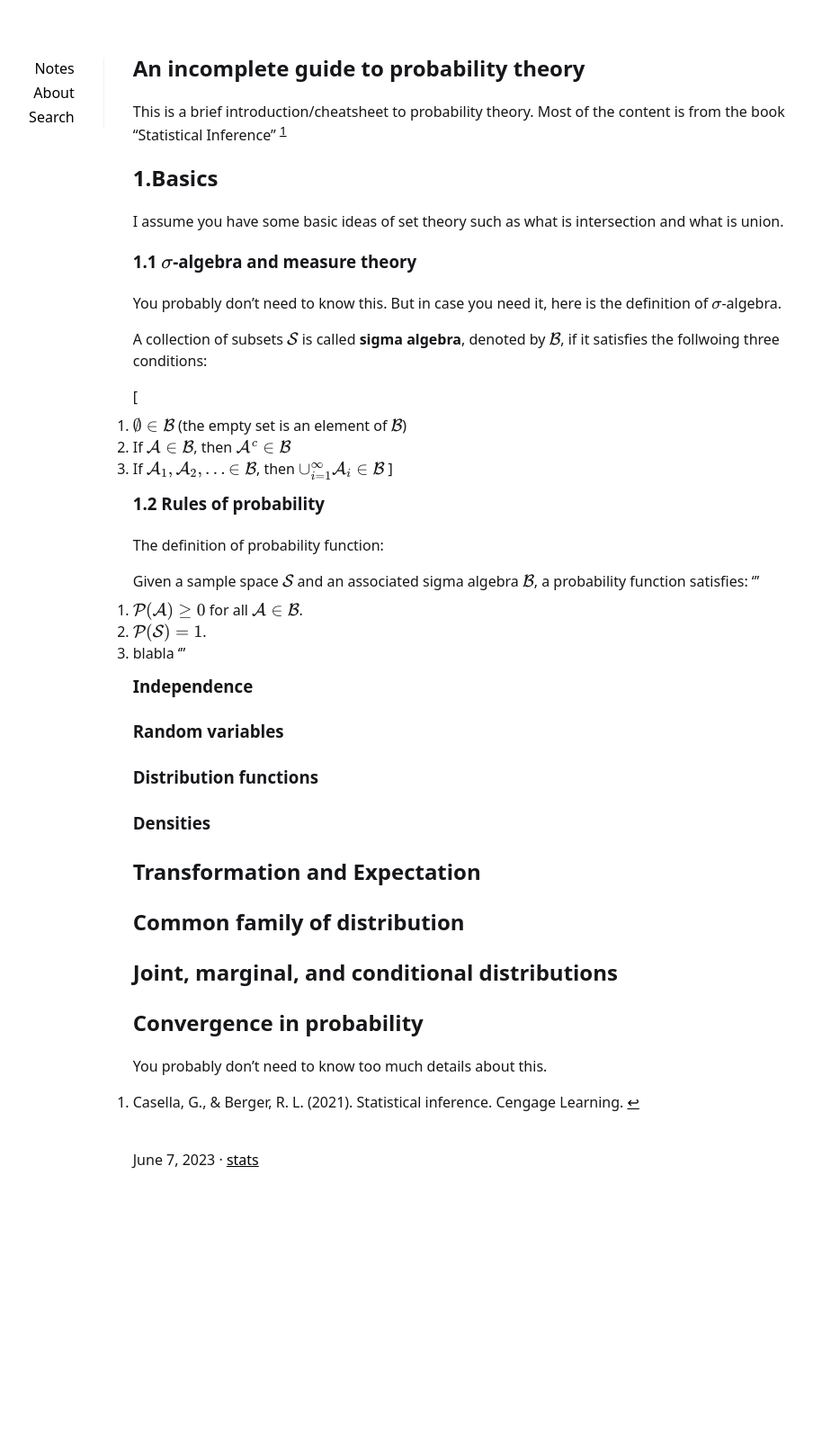
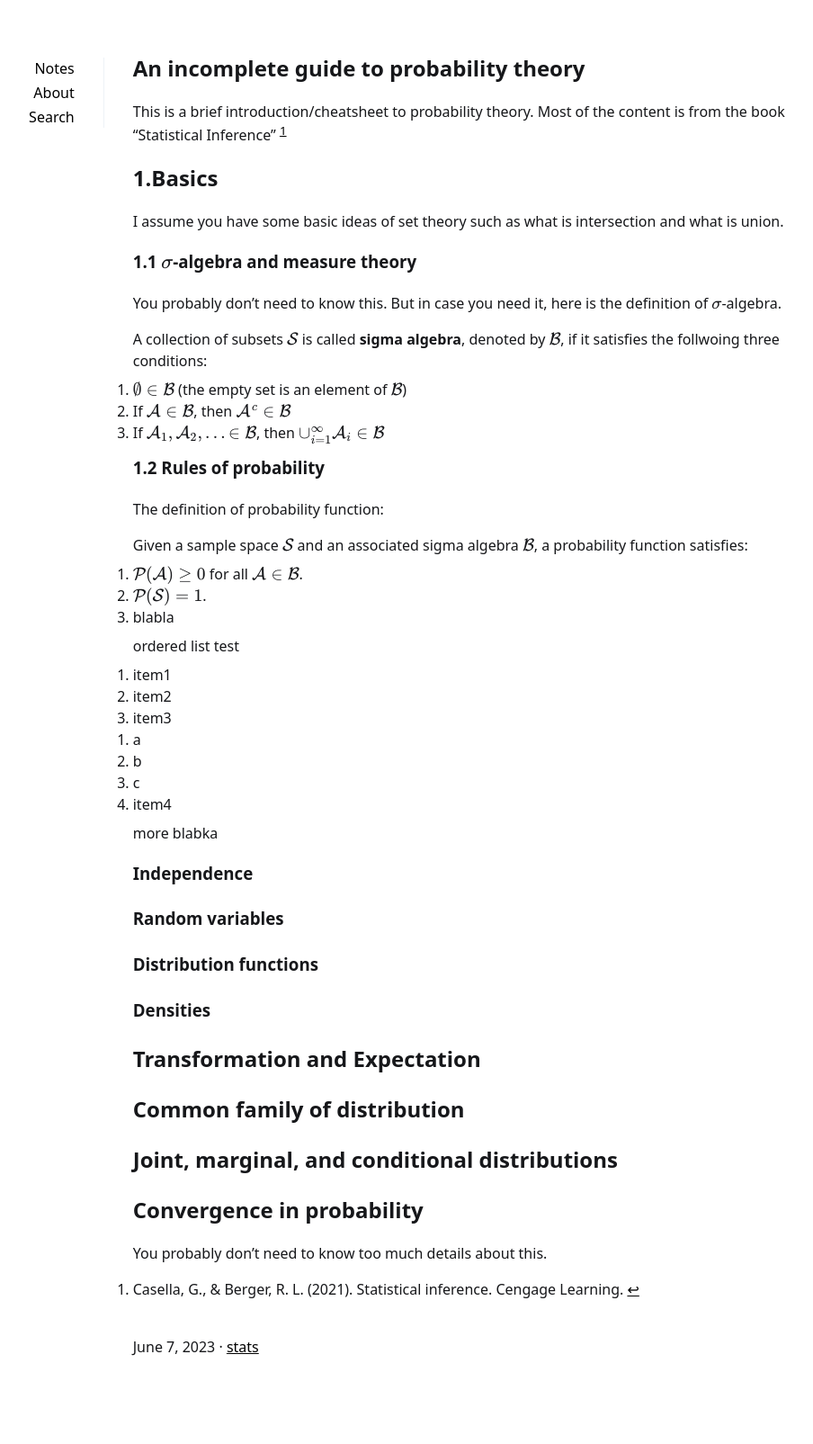
Before and after one commit to acneyouth1996/notes, a Jekyll site: the page built from _posts/2023-06-07-prob-theory.md, in a window 1280 px wide. Shown: the whole page at 90% size, without its empty margins (205-1109 px from the left). Built offline with Jekyll 4.4.1, drawn with Linux system fonts in a browser that asks for light colours; before the commit the page ends 1397 px from its top, so only the background shows below that.

Commit message:
new post

```diff
--- a/_posts/2023-06-07-prob-theory.md
+++ b/_posts/2023-06-07-prob-theory.md
@@ -21,22 +21,36 @@ You probably don't need to know this. But in case you need it, here is the defin
 
 A collection of subsets $$\mathcal{S}$$ is called **sigma algebra**, denoted by $$\mathcal{B}$$, if it satisfies the follwoing three conditions:
 
-\[
+
 1. $$\emptyset \in \mathcal{B}$$ (the empty set is an element of $$\mathcal{B}$$)
 2. If $$\mathcal{A} \in \mathcal{B}$$, then $$\mathcal{A}^{c} \in \mathcal{B}$$
 3. If $$\mathcal{A}_{1}, \mathcal{A}_{2},... \in \mathcal{B}$$, then $$\cup_{i=1}^{\infty} \mathcal{A}_{i} \in \mathcal{B}$$
-\]
+
 
 ### 1.2 Rules of probability
 
 The definition of probability function:
 
 Given a sample space $$\mathcal{S}$$ and an associated sigma algebra $$\mathcal{B}$$, a probability function satisfies:
-'''
+
 1. $$\mathcal{P}(\mathcal{A})  \geq 0$$ for all $$\mathcal{A} \in \mathcal{B}$$.
 2. $$\mathcal{P}(\mathcal{S}) = 1$$.
 3. blabla
-'''
+
+ordered list test
+
+
+1. item1
+2. item2
+3. item3
+    1. a
+    2. b
+    3. c
+4. item4
+
+more blabka
+
+
 
 
 
```
Also changed, not shown: 7 other files.
